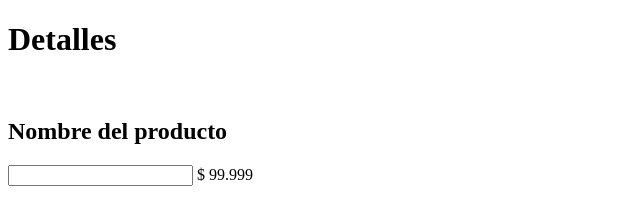
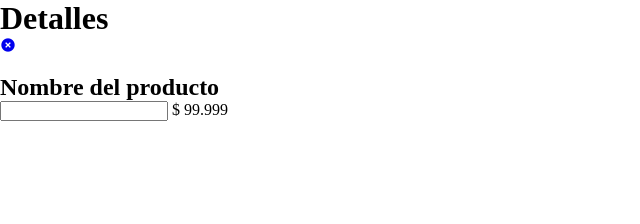
Before and after one commit to JuanSeSaCa/examenHtml5yCss3, a plain HTML site: page pages/carrito.html in a window 1280 px wide. Shown: the whole page, without its empty margins (0-640 px from the left). Drawn offline with nearby package versions, Linux system fonts and the light colour scheme.

Commit message:
feat: empiezo armado css variables y estilos

```diff
--- a/css/style.css
+++ b/css/style.css
@@ -0,0 +1,8 @@
+@import url(variables.css);
+
+* {
+    margin: 0;
+    padding: 0;
+    box-sizing: border-box;
+    font-family: "SF-Pro-Text-Regular";
+}
--- a/css/variables.css
+++ b/css/variables.css
@@ -0,0 +1,16 @@
+:root{
+    --color-primario:#ff702a;
+    --color-secundario: #fff;
+    --color-ternario: #1e1d2b;
+    --color-cuarto:  #000000;
+    --color-quinto: #ffefe8;
+    --color-sexto:#2c2b47;
+
+    --desktop: 1300px;
+    --mobil: 700px;
+}
+
+@font-face{
+font-family: 'Poppins', sans-serif;
+src: url('https://fonts.googleapis.com/css2?family=Poppins:ital,wght@0,100;0,200;0,300;0,400;0,500;0,600;0,700;0,800;0,900;1,100;1,200;1,300;1,400;1,500;1,600;1,700;1,800;1,900&display=swap');
+}
--- a/pages/carrito.html
+++ b/pages/carrito.html
@@ -3,6 +3,8 @@
 <head>
     <meta charset="UTF-8">
     <meta name="viewport" content="width=device-width, initial-scale=1.0">
+    <link href='https://unpkg.com/boxicons@2.1.4/css/boxicons.min.css' rel='stylesheet'>
+    <link rel="stylesheet" href="../css/style.css">
     <title>Document</title>
 </head>
 <body>
```
Also changed, not shown: pages/seleccion.html (+7 -0 lines).
